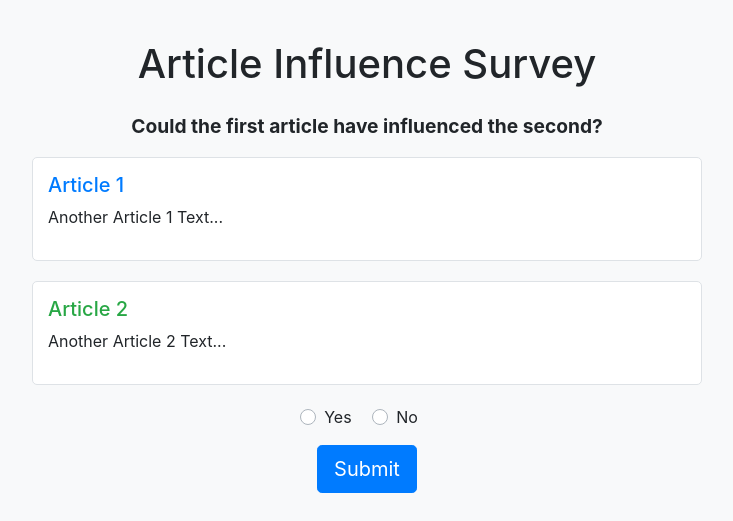
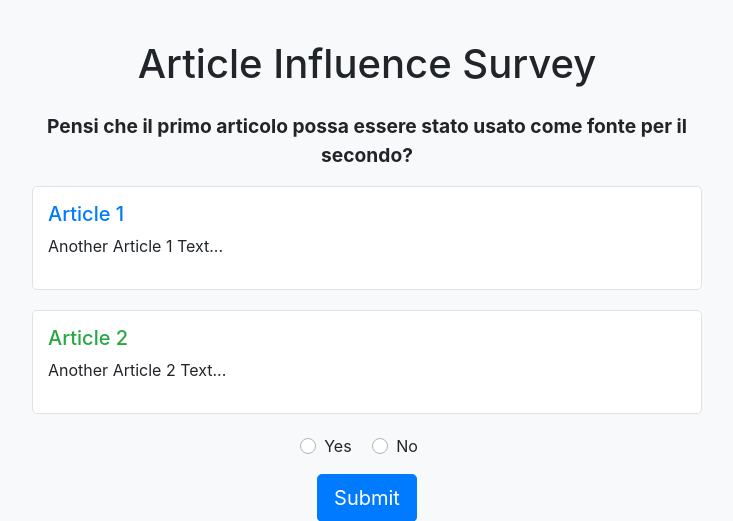
Before and after one commit to MatiasSalaris/surveyNewsAnalysis, a Flask app: page / in a window 1280 px wide. Shown: the top 521 px of the page, without its empty margins (273-1006 px from the left). Run offline with Flask 3, Linux system fonts and the light colour scheme; some libraries are stand-ins or nearby versions.

Commit message:
Update survey.html

```diff
--- a/templates/survey.html
+++ b/templates/survey.html
@@ -31,7 +31,7 @@
     <div class="container">
         <h1 class="text-center mb-4">Article Influence Survey</h1>
 
-        <p class="question text-center">Could the first article have influenced the second?</p>
+        <p class="question text-center">Pensi che il primo articolo possa essere stato usato come fonte per il secondo?</p>
 
         <!-- Article 1 Box -->
         <div class="article-box">
```
